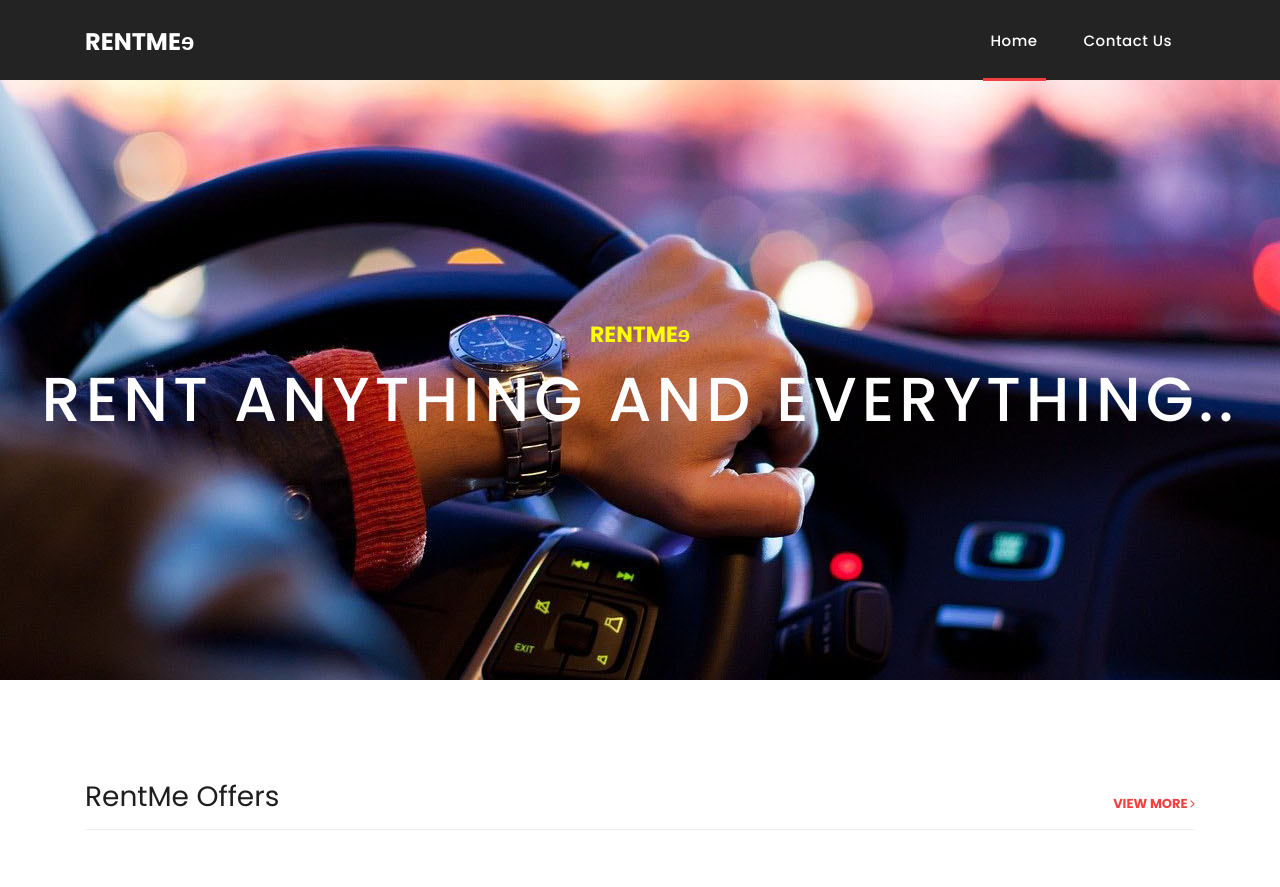
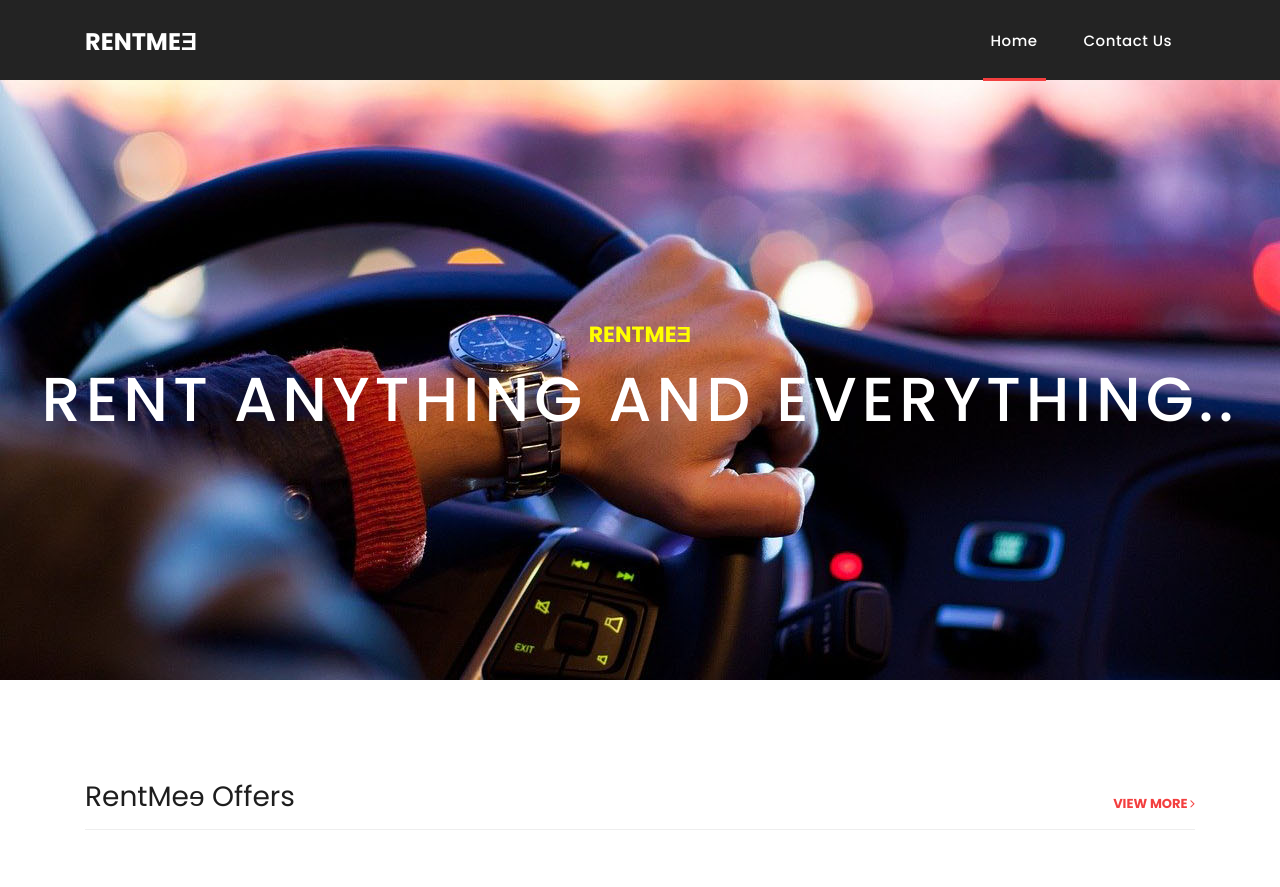
Before and after one commit to AndyBuck21/rentme9, a plain HTML site: page index.html in a window 1280 px wide. Shown: the top 887 px of the page. Drawn offline with Linux system fonts and the light colour scheme.

Commit message:
Update index.html

```diff
--- a/index.html
+++ b/index.html
@@ -38,7 +38,7 @@
     <header class="">
       <nav class="navbar navbar-expand-lg">
         <div class="container">
-          <a class="navbar-brand" href="index.html"><h2>RentMeɘ</h2></a>
+          <a class="navbar-brand" href="index.html"><h2>RentMeƎ</h2></a>
           <button class="navbar-toggler" type="button" data-toggle="collapse" data-target="#navbarResponsive" aria-controls="navbarResponsive" aria-expanded="false" aria-label="Toggle navigation">
             <span class="navbar-toggler-icon"></span>
           </button>
@@ -62,7 +62,7 @@
       <div class="owl-banner owl-carousel">
         <div class="banner-item-01">
           <div class="text-content">
-            <h4 style="color:yellow">RentMeɘ</h4>
+            <h4 style="color:yellow">RentMeƎ</h4>
             <h2>Rent Anything and Everything..</h2>
           </div>
         </div>
@@ -77,7 +77,7 @@
         <div class="row">
           <div class="col-md-12">
             <div class="section-heading">
-              <h2>RentMe Offers</h2>
+              <h2>RentMeɘ Offers</h2>
               <a href="">view more <i class="fa fa-angle-right"></i></a>
             </div>
           </div>
```
